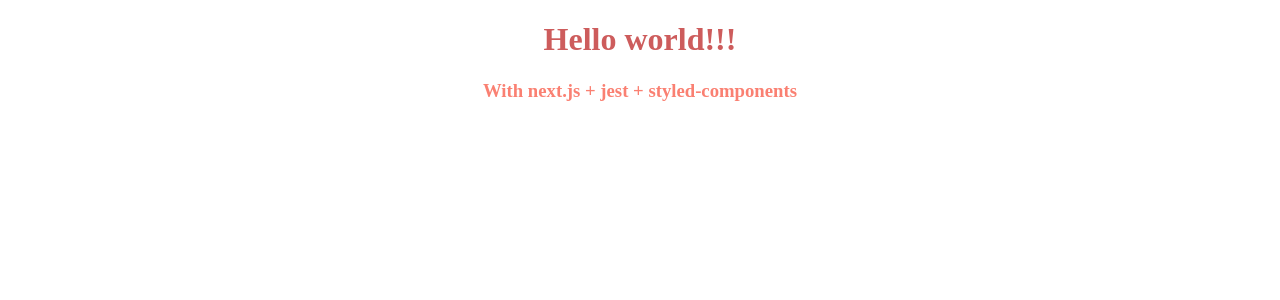
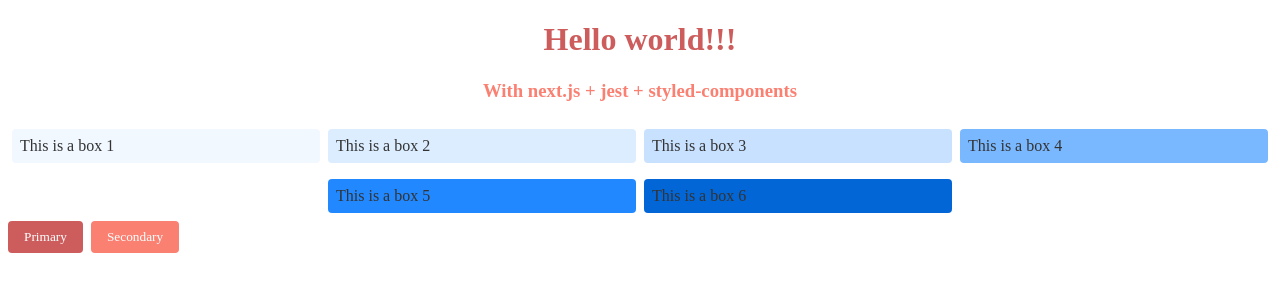
Before and after one commit to panchourgiles/nextjs-starter-template, a Next.js app: page / in a window 1280 px wide. Shown: the top 300 px of the page. Built offline with nearby package versions, Linux system fonts and the light colour scheme.

Commit message:
Define a theme and create custom components using styled-system

```diff
--- /dev/null
+++ b/components/Box.js
@@ -0,0 +1,13 @@
+import styled from 'styled-components';
+import { border, color, flexbox, layout, space } from 'styled-system';
+
+const Box = styled.div`
+  box-sizing: border-box;
+  ${space}
+  ${layout}
+  ${color}
+  ${border}
+  ${flexbox}
+`;
+
+export default Box;
--- /dev/null
+++ b/components/Button.js
@@ -0,0 +1,33 @@
+// example Button with variants
+import styled from 'styled-components';
+import { space, variant } from 'styled-system';
+
+const Button = styled('button')(
+  { space },
+  {
+    appearance: 'none',
+    border: 'none',
+    fontFamily: 'inherit',
+    borderRadius: 4,
+    cursor: 'pointer'
+  },
+  variant({
+    scale: 'buttons',
+    variants: {
+      primary: {
+        color: 'white',
+        bg: 'primary',
+        py: 2,
+        px: 3
+      },
+      secondary: {
+        color: 'white',
+        bg: 'secondary',
+        py: 2,
+        px: 3
+      }
+    }
+  })
+);
+
+export default Button;
--- a/pages/index.js
+++ b/pages/index.js
@@ -1,3 +1,5 @@
+import Box from '@components/Box';
+import Button from '@components/Button';
 import Subtitle from '@components/Subtitle.js';
 import Title from '@components/Title';
 
@@ -7,6 +9,34 @@
       <Title>Hello world!!!</Title>
 
       <Subtitle>With next.js + jest + styled-components</Subtitle>
+
+      <Box display="flex" justifyContent="center" flexWrap="wrap">
+        {Array(1, 2, 3, 4, 5, 6).map((item) => (
+          <Box
+            key={item}
+            flexBasis={[
+              'calc(100%)',
+              'calc(50% - 8px)',
+              'calc(33.3% - 8px)',
+              'calc(25% - 8px)'
+            ]}
+            mx={1}
+            my={2}
+            p={2}
+            bg={`blue.${item - 1}`}
+            color={'text'}
+            borderRadius={'base'}
+          >
+            This is a box {item}
+          </Box>
+        ))}
+      </Box>
+      <Button mx={2} variant="primary">
+        Primary
+      </Button>
+      <Button mx={2} variant="secondary">
+        Secondary
+      </Button>
     </>
   );
 }
--- a/styles/theme.js
+++ b/styles/theme.js
@@ -1,8 +1,28 @@
 const theme = {
   colors: {
+    text: '#333',
     primary: 'indianRed',
-    secondary: 'salmon'
-  }
+    secondary: 'salmon',
+    navy: '#004175',
+    blue: [
+      '#f1f8ff',
+      '#dbedff',
+      '#c8e1ff',
+      '#79b8ff',
+      '#2188ff',
+      '#0366d6',
+      '#005cc5',
+      '#044289',
+      '#032f62',
+      '#05264c'
+    ]
+  },
+  radii: {
+    none: 0,
+    base: '0.25em',
+    round: '99999em'
+  },
+  space: [0, 4, 8, 16, 32, 64, 128, 256, 512]
 };
 
 export default theme;
```
